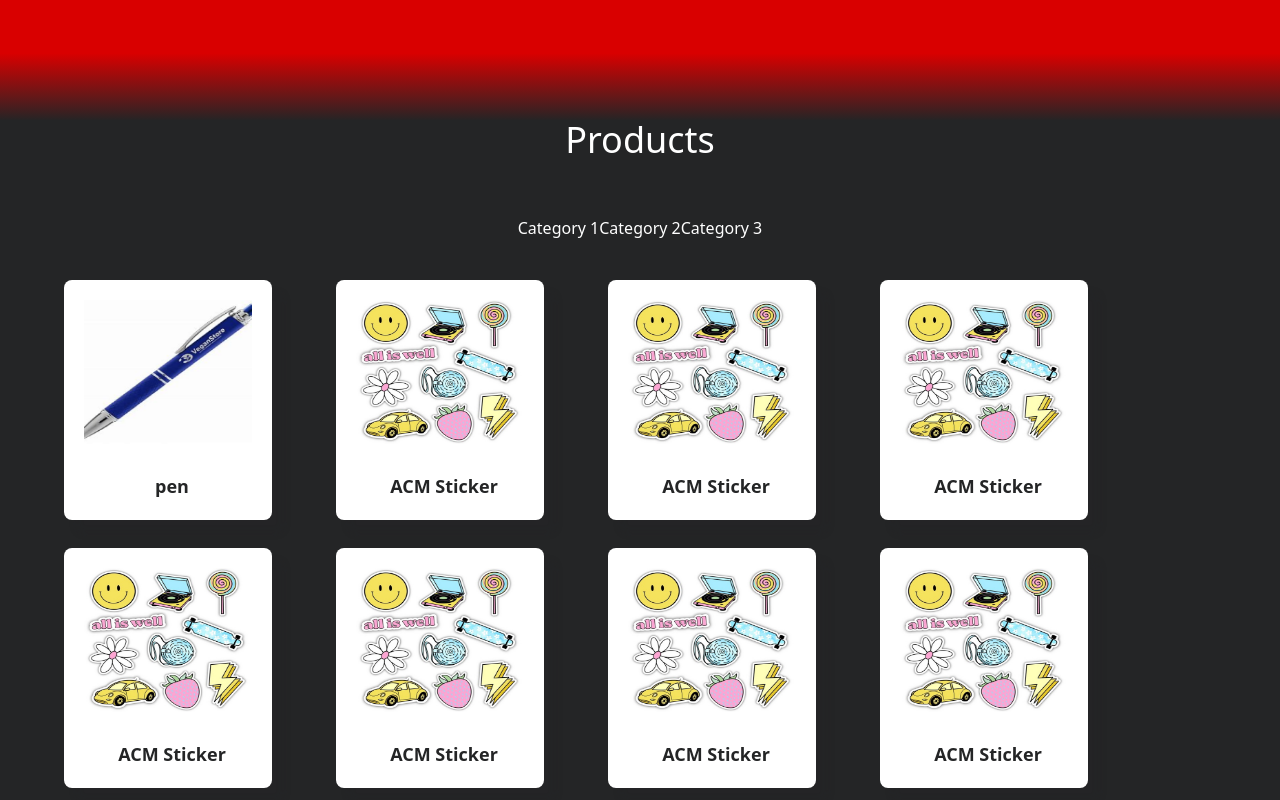
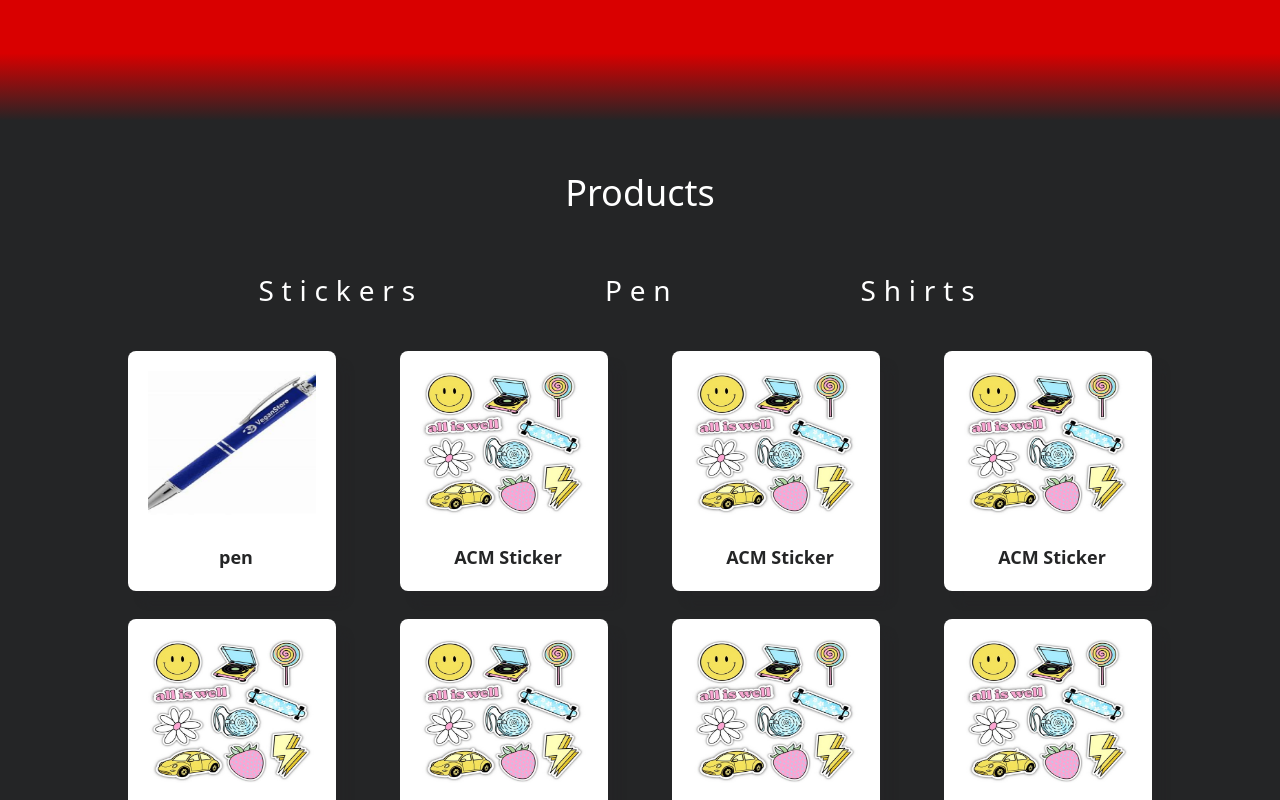
Before and after one commit to acm-uic/marketplace, a Next.js app: page / in a window 1280 px wide. Shown: the part 680-1480 px from the top of the page. Built offline with nearby package versions, Linux system fonts and the light colour scheme.

Commit message:
fixed metadata not working and adjust the style of productlist screen to match Figma

```diff
--- a/app/components/footer.jsx
+++ b/app/components/footer.jsx
@@ -1,3 +1,4 @@
+"use client"
 import Link from "next/link";
 import React from "react";
 import Image from "next/image";
--- a/app/components/product.jsx
+++ b/app/components/product.jsx
@@ -14,7 +14,7 @@ export default function Product({ id, title, price, imgUrl,isDarkMode}) {
       className={`font-bold bg-white text-black p-5 rounded-lg relative w-52 h-60 shadow-[12px_13px_6px_0_rgba(36,37,38,0.25)]
       ${hovered?"border-solid border-ACMLIGHT  border-2":""} `}
     >
-      <Image src={imgUrl} width={180} height={200} className="h-36" />
+      <Image alt="" src={imgUrl} width={180} height={200} className="h-36" />
       <div
         className={`bg-white flex items-center flex-col justify-center absolute w-44 cursor-pointer rounded-lg transition-all duration-200 text-ACMDARK	ease-in
         ${
--- a/app/components/productFilter.jsx
+++ b/app/components/productFilter.jsx
@@ -1,10 +1,12 @@
+import Link from "next/link";
+
 //Content just to test position of the product List
 export default function ProductFilter({isDarkMode}){
     return(
-        <div className={`${isDarkMode? 'text-white': 'text-ACMDARK'} flex flex-row`}>
-        <h1>Category 1</h1>
-        <h1>Category 2</h1>
-        <h1>Category 3</h1>
+        <div className={`${isDarkMode? 'text-white': 'text-ACMDARK'} flex flex-row w-screen justify-center lg:text-[28px] font-[500] tracking-[7.83px]  lg:gap-[182px] sm:gap-[100px] sm:text-[20px] mr-[2.45rem] `}>
+        <Link className="hover:text-ACMLIGHT" href="/">Stickers</Link>
+        <Link className="hover:text-ACMLIGHT" href="/">Pen</Link>
+        <Link className="hover:text-ACMLIGHT" href="/">Shirts</Link>
         </div>
     )
 }
--- a/app/components/productlist.jsx
+++ b/app/components/productlist.jsx
@@ -7,14 +7,14 @@ export default function ProductList({productList, isDarkMode }) {
   return (
     <div
       ref={productList}
-      className={` ${isDarkMode? 'bg-ACMDARK': "bg-white"} text-white flex flex-col items-center  justify-center min-h-screen bg-cover bg-center w-full`} >
-      <h1 className={`text-4xl bold ${isDarkMode? 'text-white' : 'text-ACMDARK'}`}  >Products</h1>
+      className={` ${isDarkMode? 'bg-ACMDARK': "bg-white"} text-white flex flex-col items-center  justify-center min-h-screen bg-cover bg-center w-sceen overflow-hidden`} >
+      <h1 className={`text-4xl bold ${isDarkMode? 'text-white' : 'text-ACMDARK'} justify-center mt-[53px]`}  >Products</h1>
       <div className="flex flex-col items-center justify-center	mt-14">
         <ProductFilter isDarkMode={isDarkMode}/>
-        <div className="flex items-start content-start gap-x-16 gap-y-7 shrink-0 flex-wrap max-w-6xl mb-10 mt-10">
+        <div className="flex items-start content-start justify-center gap-x-16 gap-y-7 shrink-0 flex-wrap max-w-6xl mb-10 mt-10">
           {productList && productList.map((product,) => {
             return (
-              <div>
+              <div key = {product.id}>
                 <Product isDarkMode={isDarkMode} id={product.id} price={product.price} title={product.title} imgUrl={product.imgUrl} />
               </div>
             )
--- a/app/layout.jsx
+++ b/app/layout.jsx
@@ -1,10 +1,10 @@
-'use client'
+
 import './globals.css'
 // import { Inter } from 'next/font/google'
 import React from 'react';
 import Header from './components/header'; // Import your Header component
 import Footer from './components/footer'; // Import your Footer component
-import { ThemeProvider } from './components/ThemeContext';
+import PageLayout from './pageLayout';
 // const inter = Inter({ subsets: ['latin'] })
 
 export const metadata = {
@@ -14,7 +14,7 @@ export const metadata = {
 
 export default function RootLayout({ children }) {
   return (
-    <ThemeProvider>
+    <PageLayout>
       <html lang="en" className="w-full h-full">
         <body className="w-full h-full">
           <Header />
@@ -24,6 +24,6 @@ export default function RootLayout({ children }) {
           <Footer />
         </body>
       </html>
-    </ThemeProvider>
+    </PageLayout>
   )
 }
--- /dev/null
+++ b/app/pageLayout.jsx
@@ -0,0 +1,11 @@
+"use client"
+import React from 'react';
+import { ThemeProvider } from './components/ThemeContext';
+
+export default function PageLayout({children}){
+  return(
+    <ThemeProvider>
+      {children}
+    </ThemeProvider>
+  )
+}
```
